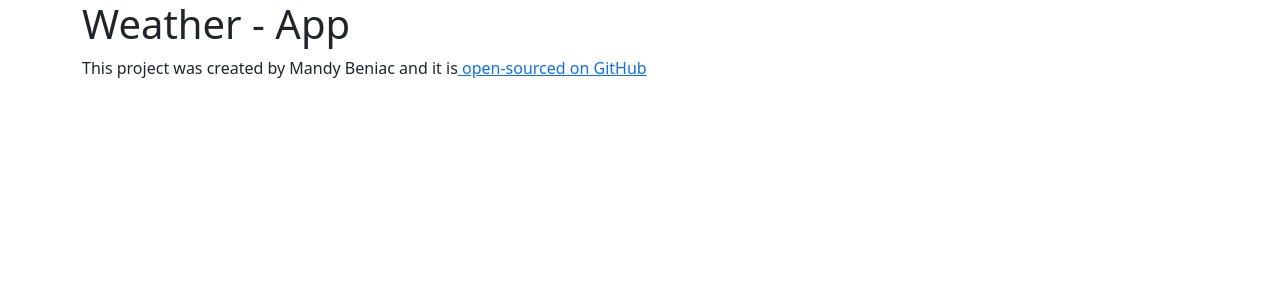
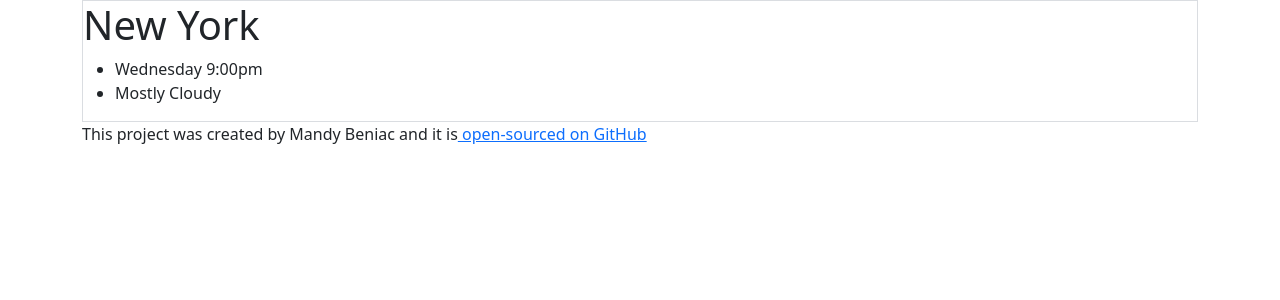
Before and after one commit to mbeniac/react-weather-app-Mandy, a React (Create React App) app: page / in a window 1280 px wide. Shown: the top 300 px of the page. Built offline with nearby package versions, Linux system fonts and the light colour scheme.

Commit message:
add title and border

```diff
--- a/src/App.js
+++ b/src/App.js
@@ -1,12 +1,12 @@
 import React from "react";
 import "./App.css";
+import Weather from "./Weather";
 
 export default function App() {
   return (
     <div className="App">
       <div className="container">
-        <h1>Weather - App</h1>
-
+        <Weather />
         <p>
           This project was created by Mandy Beniac and it is
           <a
--- /dev/null
+++ b/src/Weather.css
@@ -0,0 +1,3 @@
+.Weather {
+  border: 1px solid #dadde1;
+}
--- /dev/null
+++ b/src/Weather.js
@@ -0,0 +1,14 @@
+import React from "react";
+import "./Weather.css";
+
+export default function Weather() {
+  return (
+    <div className="Weather">
+      <h1>New York</h1>
+      <ul>
+        <li>Wednesday 9:00pm</li>
+        <li>Mostly Cloudy</li>
+      </ul>
+    </div>
+  );
+}
```
